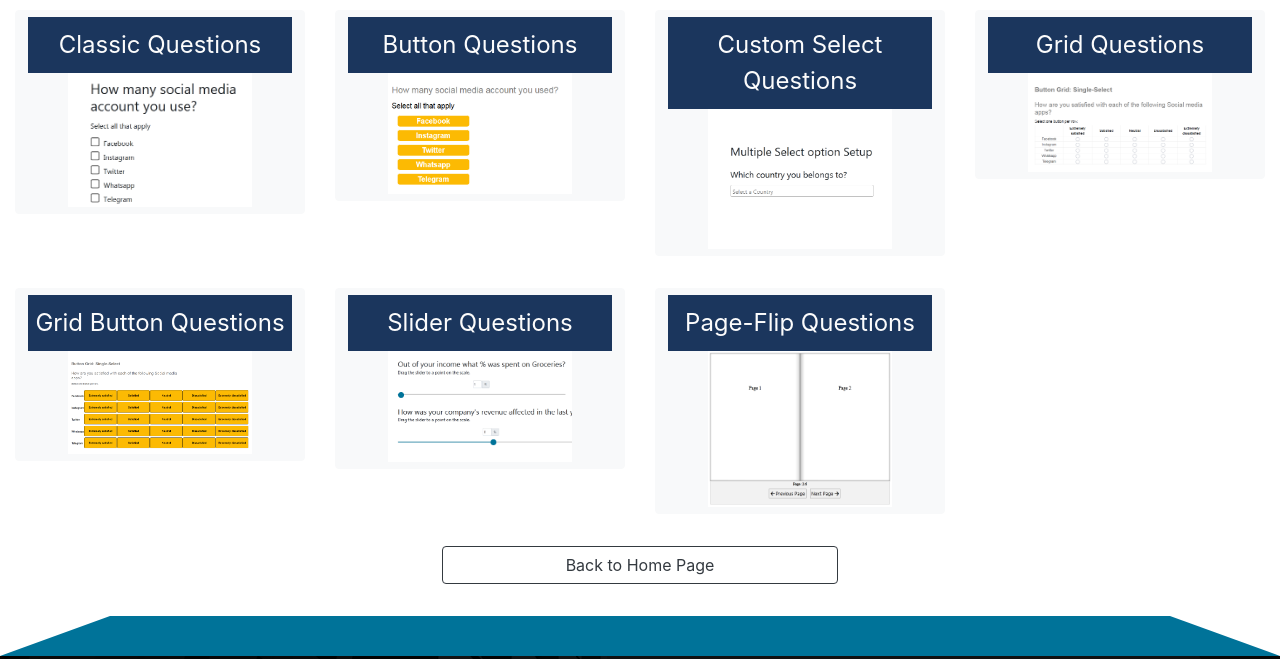
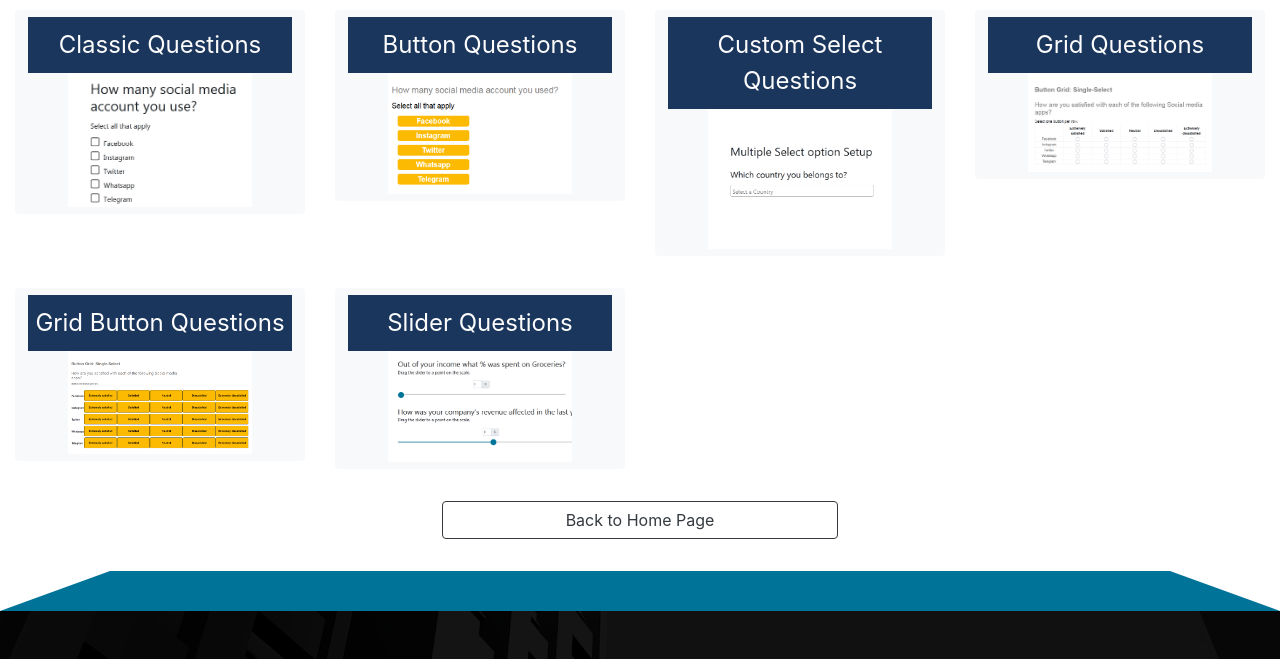
Before and after one commit to beeSphereSite/beesphere.github.io, a plain HTML site: page demosetup.html in a window 1280 px wide. Shown: the part 92-751 px from the top of the page. Drawn offline with nearby package versions, Linux system fonts and the light colour scheme.

Commit message:
Add files via upload

```diff
--- a/demosetup.html
+++ b/demosetup.html
@@ -109,11 +109,7 @@ a, a img {
 
 </a></div>
  </div>
-  <div class="col-xl-3 col-lg-4 col-md-6 col-sm-6 col-12">
-<div class="btn btn-light btn-lg-4 btn-sm-6 p-auto"><a href="./TESTPGflip.html" class="grid-item grid-item-image" id="classic"><div class="label">Page-Flip Questions</div><img src="./img/DS_img/TESTPGflip.png">
 
-</a></div>
-</div>
 </div>
 
   <div class="row">
```
